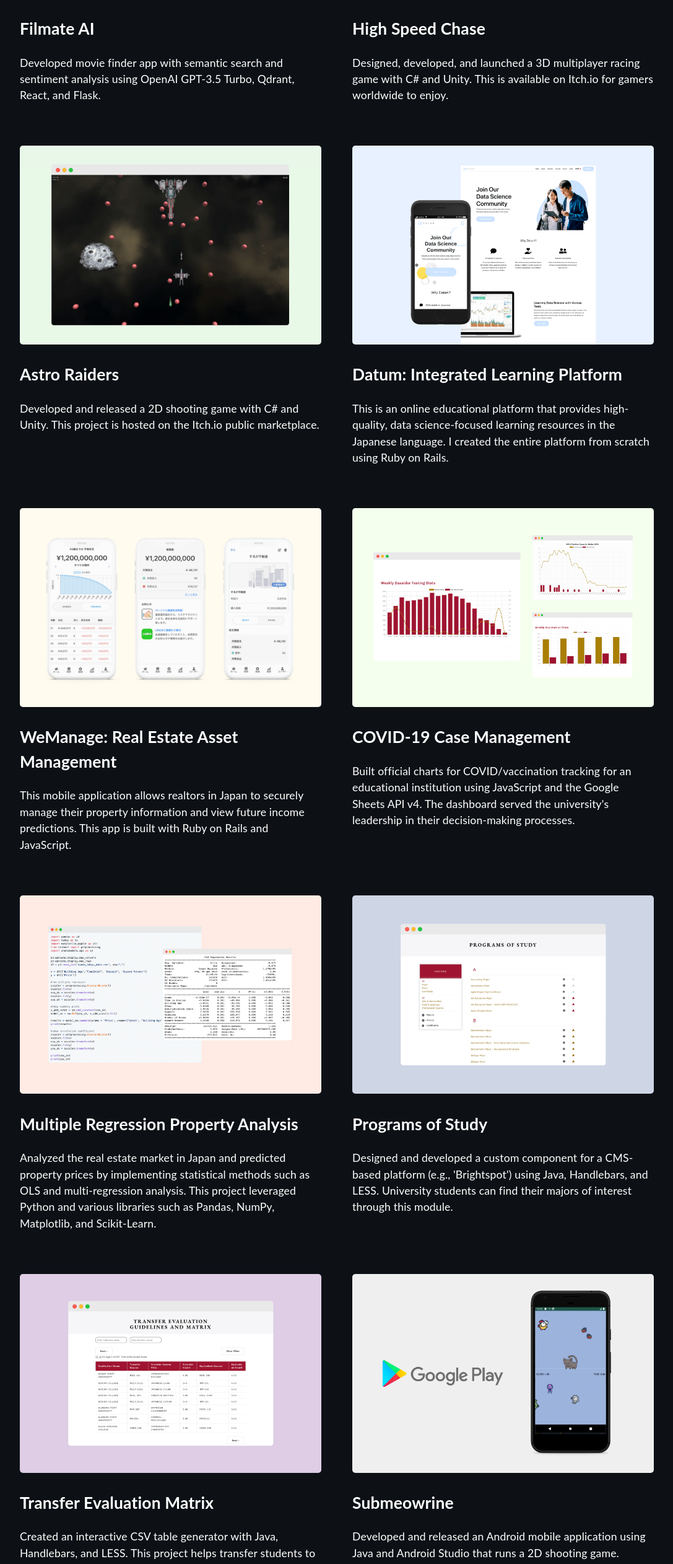
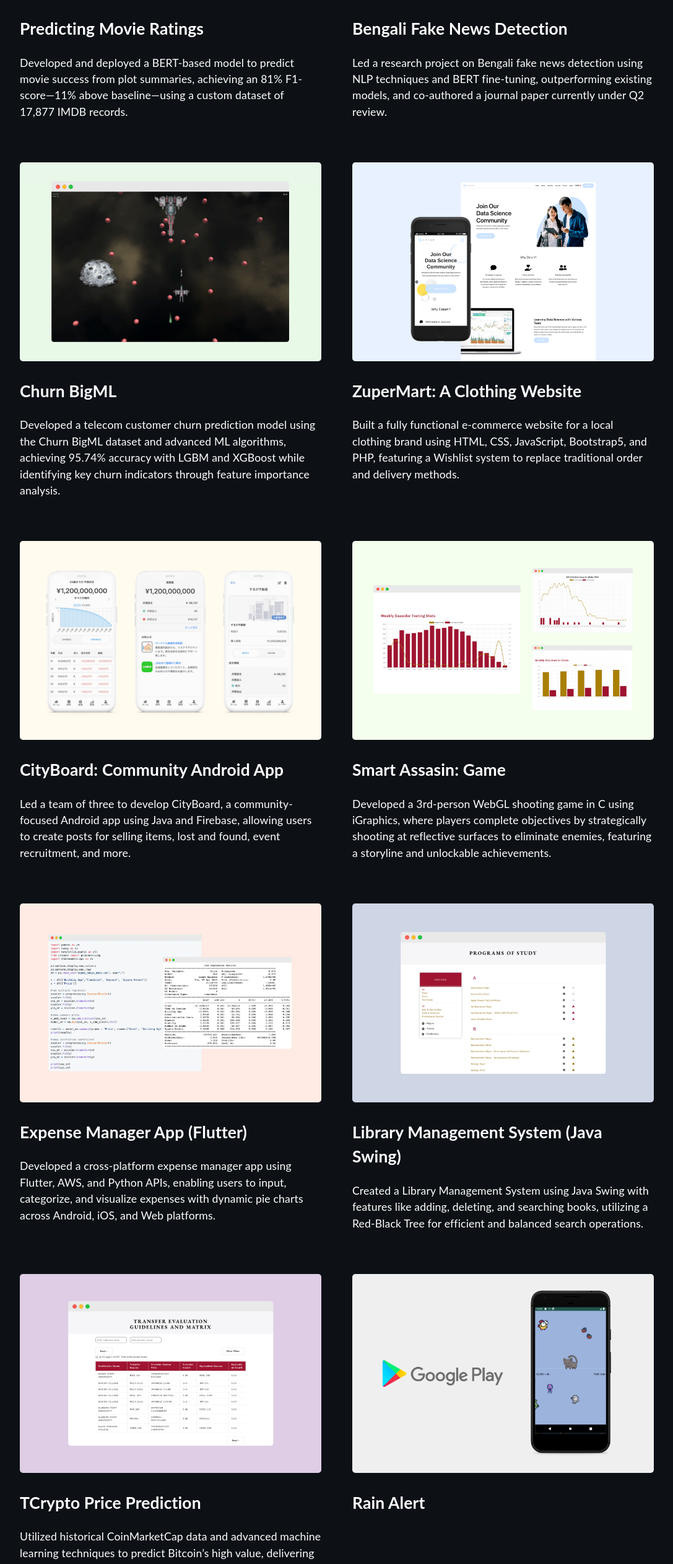
Before and after one commit to arman-sakif/portfolio, a React (Create React App) app: page / in a window 1280 px wide. Shown: the part 3335-5859 px from the top of the page at 62% size, without its empty margins (96-1183 px from the left). Built offline with nearby package versions, Linux system fonts and the light colour scheme.

Commit message:
projects update without images

```diff
--- a/src/components/Project.tsx
+++ b/src/components/Project.tsx
@@ -17,54 +17,54 @@ function Project() {
         <h1>Projects</h1>
         <div className="projects-grid">
             <div className="project">
-                <a href="https://www.filmate.club/" target="_blank" rel="noreferrer"><img src={mock10} className="zoom" alt="thumbnail" width="100%"/></a>
-                <a href="https://www.filmate.club/" target="_blank" rel="noreferrer"><h2>Filmate AI</h2></a>
-                <p>Developed movie finder app with semantic search and sentiment analysis using OpenAI GPT-3.5 Turbo, Qdrant, React, and Flask.</p>
+                <a href="https://github.com/arman-sakif/movie_ratings_plot_summary" target="_blank" rel="noreferrer"><img src={mock10} className="zoom" alt="thumbnail" width="100%"/></a>
+                <a href="https://github.com/arman-sakif/movie_ratings_plot_summary" target="_blank" rel="noreferrer"><h2>Predicting Movie Ratings</h2></a>
+                <p>Developed and deployed a BERT-based model to predict movie success from plot summaries, achieving an 81% F1-score—11% above baseline—using a custom dataset of 17,877 IMDB records.</p>
             </div>
             <div className="project">
-                <a href="https://yujisatojr.itch.io/highspeedchase" target="_blank" rel="noreferrer"><img src={mock09} className="zoom" alt="thumbnail" width="100%"/></a>
-                <a href="https://yujisatojr.itch.io/highspeedchase" target="_blank" rel="noreferrer"><h2>High Speed Chase</h2></a>
-                <p>Designed, developed, and launched a 3D multiplayer racing game with C# and Unity. This is available on Itch.io for gamers worldwide to enjoy.</p>
+                <a href="https://github.com/arman-sakif/Bengali-Fake-News-Detection" target="_blank" rel="noreferrer"><img src={mock09} className="zoom" alt="thumbnail" width="100%"/></a>
+                <a href="https://github.com/arman-sakif/Bengali-Fake-News-Detection" target="_blank" rel="noreferrer"><h2>Bengali Fake News Detection</h2></a>
+                <p>Led a research project on Bengali fake news detection using NLP techniques and BERT fine-tuning, outperforming existing models, and co-authored a journal paper currently under Q2 review.</p>
             </div>
             <div className="project">
-                <a href="https://yujisatojr.itch.io/spacecraft" target="_blank" rel="noreferrer"><img src={mock08} className="zoom" alt="thumbnail" width="100%"/></a>
-                <a href="https://yujisatojr.itch.io/spacecraft" target="_blank" rel="noreferrer"><h2>Astro Raiders</h2></a>
-                <p>Developed and released a 2D shooting game with C# and Unity. This project is hosted on the Itch.io public marketplace.</p>
+                <a href="https://github.com/arman-sakif/churnBigML" target="_blank" rel="noreferrer"><img src={mock08} className="zoom" alt="thumbnail" width="100%"/></a>
+                <a href="https://github.com/arman-sakif/churnBigML" target="_blank" rel="noreferrer"><h2>Churn BigML</h2></a>
+                <p>Developed a telecom customer churn prediction model using the Churn BigML dataset and advanced ML algorithms, achieving 95.74% accuracy with LGBM and XGBoost while identifying key churn indicators through feature importance analysis.</p>
             </div>
             <div className="project">
-                <a href="https://www.datumlearn.com/" target="_blank" rel="noreferrer"><img src={mock07} className="zoom" alt="thumbnail" width="100%"/></a>
-                <a href="https://www.datumlearn.com/" target="_blank" rel="noreferrer"><h2>Datum: Integrated Learning Platform</h2></a>
-                <p>This is an online educational platform that provides high-quality, data science-focused learning resources in the Japanese language. I created the entire platform from scratch using Ruby on Rails.</p>
+                <a href="https://arman-sakif.github.io/ZuperMart/" target="_blank" rel="noreferrer"><img src={mock07} className="zoom" alt="thumbnail" width="100%"/></a>
+                <a href="https://arman-sakif.github.io/ZuperMart/" target="_blank" rel="noreferrer"><h2>ZuperMart: A Clothing Website</h2></a>
+                <p>Built a fully functional e-commerce website for a local clothing brand using HTML, CSS, JavaScript, Bootstrap5, and PHP, featuring a Wishlist system to replace traditional order and delivery methods.</p>
             </div>
             <div className="project">
-                <a href="http://www.wemanage.jp/" target="_blank" rel="noreferrer"><img src={mock06} className="zoom" alt="thumbnail" width="100%"/></a>
-                <a href="http://www.wemanage.jp/" target="_blank" rel="noreferrer"><h2>WeManage: Real Estate Asset Management</h2></a>
-                <p>This mobile application allows realtors in Japan to securely manage their property information and view future income predictions. This app is built with Ruby on Rails and JavaScript.</p>
+                <a href="https://github.com/arman-sakif/CityBoard" target="_blank" rel="noreferrer"><img src={mock06} className="zoom" alt="thumbnail" width="100%"/></a>
+                <a href="https://github.com/arman-sakif/CityBoard" target="_blank" rel="noreferrer"><h2>CityBoard: Community Android App</h2></a>
+                <p>Led a team of three to develop CityBoard, a community-focused Android app using Java and Firebase, allowing users to create posts for selling items, lost and found, event recruitment, and more.</p>
             </div>
             <div className="project">
-                <a href="https://www.byuh.edu/covid-19-case-management" target="_blank" rel="noreferrer"><img src={mock05} className="zoom" alt="thumbnail" width="100%"/></a>
-                <a href="https://www.byuh.edu/covid-19-case-management" target="_blank" rel="noreferrer"><h2>COVID-19 Case Management</h2></a>
-                <p>Built official charts for COVID/vaccination tracking for an educational institution using JavaScript and the Google Sheets API v4. The dashboard served the university's leadership in their decision-making processes.</p>
+                <a href="https://github.com/arman-sakif/Smart-Assassin" target="_blank" rel="noreferrer"><img src={mock05} className="zoom" alt="thumbnail" width="100%"/></a>
+                <a href="https://github.com/arman-sakif/Smart-Assassin" target="_blank" rel="noreferrer"><h2>Smart Assasin: Game</h2></a>
+                <p>Developed a 3rd-person WebGL shooting game in C using iGraphics, where players complete objectives by strategically shooting at reflective surfaces to eliminate enemies, featuring a storyline and unlockable achievements.</p>
             </div>
             <div className="project">
-                <a href="https://github.com/yujisatojr/multi-reg-analysis" target="_blank" rel="noreferrer"><img src={mock04} className="zoom" alt="thumbnail" width="100%"/></a>
-                <a href="https://github.com/yujisatojr/multi-reg-analysis" target="_blank" rel="noreferrer"><h2>Multiple Regression Property Analysis</h2></a>
-                <p>Analyzed the real estate market in Japan and predicted property prices by implementing statistical methods such as OLS and multi-regression analysis. This project leveraged Python and various libraries such as Pandas, NumPy, Matplotlib, and Scikit-Learn.</p>
+                <a href="https://github.com/arman-sakif/expense_manager_f" target="_blank" rel="noreferrer"><img src={mock04} className="zoom" alt="thumbnail" width="100%"/></a>
+                <a href="https://github.com/arman-sakif/expense_manager_f" target="_blank" rel="noreferrer"><h2>Expense Manager App (Flutter)</h2></a>
+                <p>Developed a cross-platform expense manager app using Flutter, AWS, and Python APIs, enabling users to input, categorize, and visualize expenses with dynamic pie charts across Android, iOS, and Web platforms.</p>
             </div>
             <div className="project">
-                <a href="https://holokai.byuh.edu/programs-of-study" target="_blank" rel="noreferrer"><img src={mock03} className="zoom" alt="thumbnail" width="100%"/></a>
-                <a href="https://holokai.byuh.edu/programs-of-study" target="_blank" rel="noreferrer"><h2>Programs of Study</h2></a>
-                <p>Designed and developed a custom component for a CMS-based platform (e.g., 'Brightspot') using Java, Handlebars, and LESS. University students can find their majors of interest through this module.</p>
+                <a href="https://github.com/arman-sakif/Library-Management" target="_blank" rel="noreferrer"><img src={mock03} className="zoom" alt="thumbnail" width="100%"/></a>
+                <a href="https://github.com/arman-sakif/Library-Management" target="_blank" rel="noreferrer"><h2>Library Management System (Java Swing)</h2></a>
+                <p>Created a Library Management System using Java Swing with features like adding, deleting, and searching books, utilizing a Red-Black Tree for efficient and balanced search operations.</p>
             </div>
             <div className="project">
-                <a href="https://hookele.byuh.edu/transfer-evaluation-guidelines-and-matrix" target="_blank" rel="noreferrer"><img src={mock02} className="zoom" alt="thumbnail" width="100%"/></a>
-                <a href="https://hookele.byuh.edu/transfer-evaluation-guidelines-and-matrix" target="_blank" rel="noreferrer"><h2>Transfer Evaluation Matrix</h2></a>
-                <p>Created an interactive CSV table generator with Java, Handlebars, and LESS. This project helps transfer students to quickly identify eligible credits.</p>
+                <a href="https://github.com/arman-sakif/cryptoPricePrediction" target="_blank" rel="noreferrer"><img src={mock02} className="zoom" alt="thumbnail" width="100%"/></a>
+                <a href="https://github.com/arman-sakif/cryptoPricePrediction" target="_blank" rel="noreferrer"><h2>TCrypto Price Prediction</h2></a>
+                <p>Utilized historical CoinMarketCap data and advanced machine learning techniques to predict Bitcoin’s high value, delivering actionable insights for investors through robust data engineering and predictive modeling.</p>
             </div>
             <div className="project">
-                <a href="https://github.com/yujisatojr/submeowrine" target="_blank" rel="noreferrer"><img src={mock01} className="zoom" alt="thumbnail" width="100%"/></a>
-                <a href="https://github.com/yujisatojr/submeowrine" target="_blank" rel="noreferrer"><h2>Submeowrine</h2></a>
-                <p>Developed and released an Android mobile application using Java and Android Studio that runs a 2D shooting game.</p>
+                <a href="https://github.com/arman-sakif/RainAlert" target="_blank" rel="noreferrer"><img src={mock01} className="zoom" alt="thumbnail" width="100%"/></a>
+                <a href="https://github.com/arman-sakif/RainAlert" target="_blank" rel="noreferrer"><h2>Rain Alert</h2></a>
+                <p>  </p>
             </div>
         </div>
     </div>
```
